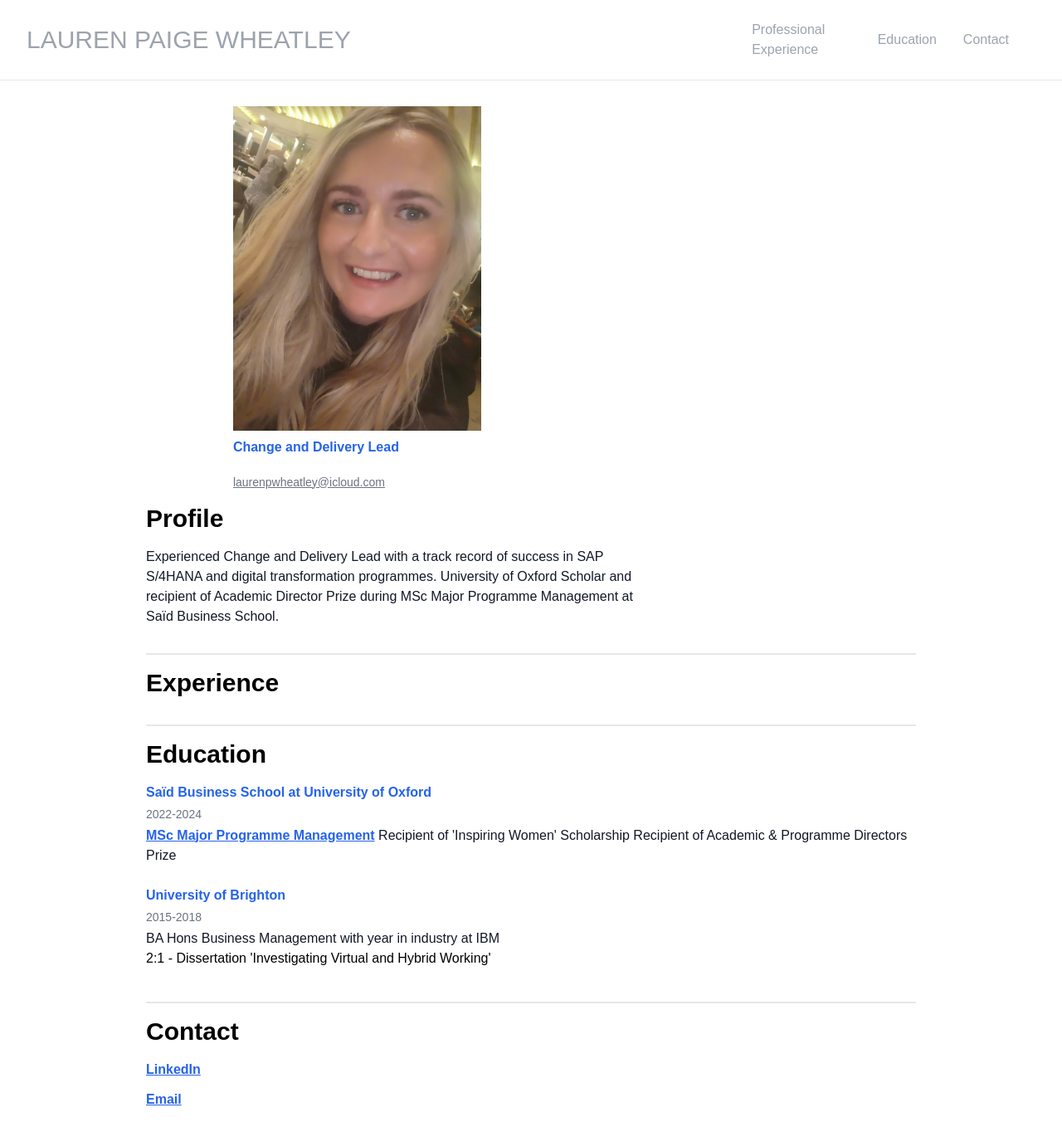
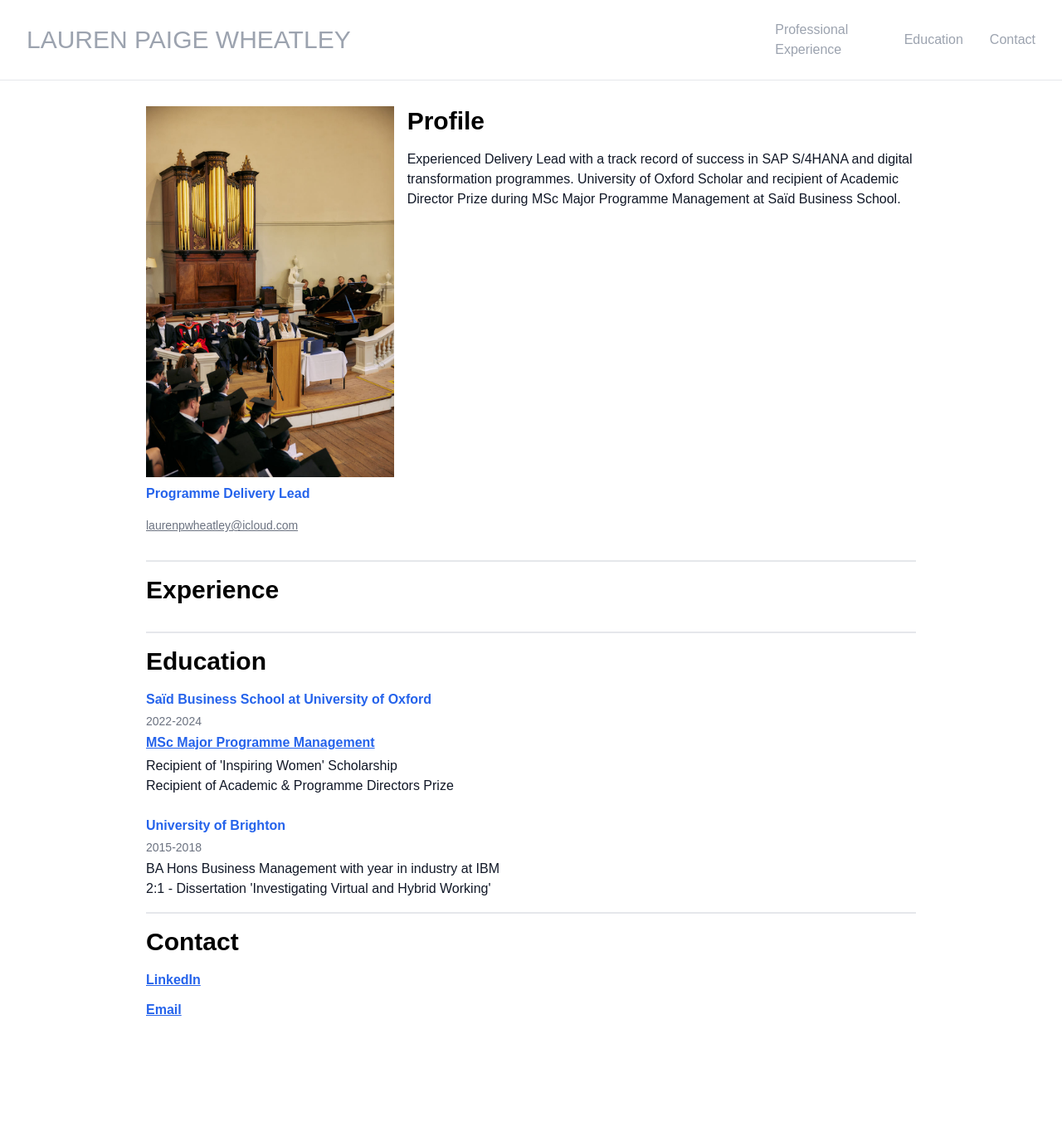
Before and after one commit to lauren11xx/lauren11xx.github.io, a website: page index.html in a window 1280 px wide. Shown: the whole page at 83% size. Drawn offline with Linux system fonts and the light colour scheme; a web font is replaced by a local one.

Commit message:
Update index.html
chatgpt

```diff
--- a/index.html
+++ b/index.html
@@ -5,7 +5,9 @@
     <script async src="https://www.googletagmanager.com/gtag/js?id=G-QSRHKJRS9N"></script>
     <script>
       window.dataLayer = window.dataLayer || [];
-  function gtag(){dataLayer.push(arguments);}
+      function gtag() {
+        dataLayer.push(arguments);
+      }
       gtag('js', new Date());
 
       gtag('config', 'G-QSRHKJRS9N');
@@ -14,19 +16,13 @@
     <meta http-equiv="X-UA-Compatible" content="IE=edge" />
     <meta name="viewport" content="width=device-width, initial-scale=1.0" />
     <meta name="theme-color" content="#ffffff" />
-    <title>Lauren Paige Wheatley </title>
+    <title>Lauren Paige Wheatley</title>
     <meta
       name="description"
-      content="
-    "Experienced Programme Delivery and PMO Lead with a track record of success in SAP S/4HANA and digital transformation programmes.
-          University of Oxford Scholar, MSc Major Programme Management."
+      content="Experienced Programme Delivery and PMO Lead with a track record of success in SAP S/4HANA and digital transformation programmes. University of Oxford Scholar, MSc Major Programme Management."
     />
     <link rel="shortcut icon" href="favicons/favicon.ico" />
-    <link
-      rel="apple-touch-icon"
-      sizes="180x180"
-      href="favicons/apple-touch-icon.png"
-    />
+    <link rel="apple-touch-icon" sizes="180x180" href="favicons/apple-touch-icon.png" />
     <link href="/style-output.css" rel="stylesheet" />
     <link href="https://use.typekit.net/jjn0qjo.css" rel="stylesheet" />
     <link rel="icon" type="image/png" sizes="32x32" href="/favicon-32.png" />
@@ -37,62 +33,30 @@
     <header class="fixed top-0 w-full block border-b border-gray-200 bg-white">
       <nav class="flex w-full items-center justify-around space-x-8 py-6 px-8">
         <div class="flex w-full items-center justify-center md:justify-start">
-          <h1
-            class="text-gray-400 text-2xl md:text-3xl self-start whitespace-nowrap"
-          >
+          <h1 class="text-gray-400 text-2xl md:text-3xl self-start whitespace-nowrap">
             LAUREN PAIGE WHEATLEY
           </h1>
         </div>
-        <a
-          href="#Professional experience"
-          class="hidden md:block text-md text-gray-400 font-medium hover:text-black"
-          >Professional Experience</a
-        >
-        <a
-          href="#education"
-          class="hidden md:block text-md text-gray-400 font-medium hover:text-black"
-          >Education</a
-        >
-        <a
-          href="#contact"
-          class="hidden md:block text-md text-gray-400 font-medium hover:text-black"
-          >Contact</a
-        >
-        <a
-
-        >
+        <a href="#Professional experience" class="hidden md:block text-md text-gray-400 font-medium hover:text-black">Professional Experience</a>
+        <a href="#education" class="hidden md:block text-md text-gray-400 font-medium hover:text-black">Education</a>
+        <a href="#contact" class="hidden md:block text-md text-gray-400 font-medium hover:text-black">Contact</a>
       </nav>
     </header>
 
     <main class="max-w-5xl mx-auto flex flex-col py-32 px-12">
       <div class="grid grid-cols-9 h-full top-32 mb-8 gap-4">
-        <div
-          class="flex flex-col items-center md:items-start col-span-9 md:col-span-3"
-        >
-          <img src="img/Lauren image.jpg" />
-          <p class="text-blue-600 font-semibold text-md mt-2 white">
-            Change and Delivery Lead
-          </p>
-          <div class="mt-3.5 md:mt-0">
-            <a
-
-            >
-          </div>
+        <div class="flex flex-col items-center md:items-start col-span-9 md:col-span-3">
+          <img src="img/6553-1050.jpg" alt="Lauren Paige Wheatley" />
+          <p class="text-blue-600 font-semibold text-md mt-2 white">Programme Delivery Lead</p>
+          <div class="mt-3.5 md:mt-0"></div>
           <div class="hidden space-y-1 md:flex flex-col mt-4">
-            <a
-              href="mailto:=laurenpwheatley@icloud.com"
-              class="text-sm text-gray-500 font-medium underline hover:text-black"
-              >laurenpwheatley@icloud.com</a
-            >
-
+            <a href="mailto:laurenpwheatley@icloud.com" class="text-sm text-gray-500 font-medium underline hover:text-black">laurenpwheatley@icloud.com</a>
           </div>
         </div>
         <section id="about-me" class="space-y-4 col-span-9 md:col-span-6">
           <h2 class="font-extrabold text-3xl text-black">Profile</h2>
           <p class="text-ms text-gray-900 leading-6">
-           Experienced Change and Delivery Lead with a track record of success in
-           SAP S/4HANA and digital transformation programmes. University of Oxford Scholar and recipient of Academic Director Prize during MSc Major
-           Programme Management at Saïd Business School.
+            Experienced Delivery Lead with a track record of success in SAP S/4HANA and digital transformation programmes. University of Oxford Scholar and recipient of Academic Director Prize during MSc Major Programme Management at Saïd Business School.
           </p>
         </section>
       </div>
@@ -101,64 +65,39 @@
           <h2 class="font-extrabold text-3xl text-black">Experience</h2>
           <ul>
             <li>
-              <h3 class="text-md text-blue-600 font-semibold">
-
-
+              <h3 class="text-md text-blue-600 font-semibold"></h3>
+            </li>
+          </ul>
         </section>
         <section id="education" class="space-y-4 pt-4 border-t-2 border-solid">
           <h2 class="font-extrabold text-3xl text-black">Education</h2>
           <ul class="space-y-6">
             <li class="space-y-1">
-              <h3 class="text-md text-blue-600 font-semibold">
-                Saïd Business School at University of Oxford
-              </h3>
+              <h3 class="text-md text-blue-600 font-semibold">Saïd Business School at University of Oxford</h3>
               <p class="text-sm text-gray-500 font-medium">2022-2024</p>
               <p class="text-md text-gray-900">
-               <a
-                href="https://www.sbs.ox.ac.uk/programmes/degrees/msc-major-programme-management"
-                target="_blank"
-                class="text-md text-blue-600 font-semibold underline hover:text-black"
-                >MSc Major Programme Management</a
+                <a href="https://www.sbs.ox.ac.uk/programmes/degrees/msc-major-programme-management" target="_blank" class="text-md text-blue-600 font-semibold underline hover:text-black">MSc Major Programme Management</a>
+              </p>
               <p class="text-md text-gray-900">
-                 Recipient of 'Inspiring Women' Scholarship
+                Recipient of 'Inspiring Women' Scholarship<br>
                 Recipient of Academic & Programme Directors Prize
-                </li>
+              </p>
             </li>
             <li class="space-y-1">
-              <h3 class="text-md text-blue-600 font-semibold">
-                University of Brighton
-              </h3>
+              <h3 class="text-md text-blue-600 font-semibold">University of Brighton</h3>
               <p class="text-sm text-gray-500 font-medium">2015-2018</p>
-              <p class="text-md text-gray-900">
-                BA Hons Business Management with year in industry at IBM
-                </li>
-                2:1 - Dissertation 'Investigating Virtual and Hybrid Working'
-              </p>
+              <p class="text-md text-gray-900">BA Hons Business Management with year in industry at IBM<br>2:1 - Dissertation 'Investigating Virtual and Hybrid Working'</p>
             </li>
           </ul>
         </section>
         <section id="contact" class="space-y-4 pt-4 border-t-2 border-solid">
           <h2 class="font-extrabold text-3xl text-black">Contact</h2>
           <ul class="space-y-3">
-
+            <li>
+              <a href="https://www.linkedin.com/in/lwheatley" target="_blank" class="text-md text-blue-600 font-semibold underline hover:text-black">LinkedIn</a>
             </li>
             <li>
-              <a
-                href="https://www.linkedin.com/in/lwheatley"
-                target="_blank"
-                class="text-md text-blue-600 font-semibold underline hover:text-black"
-                >LinkedIn</a
-              >
-            </li>
-            <li>
-              <a
-                href="mailto:laurenpwheatley@icloud.com"
-                class="text-md text-blue-600 font-semibold underline hover:text-black"
-                >Email</a
-              >
-            </li>
-            <li>
-
+              <a href="mailto:laurenpwheatley@icloud.com" class="text-md text-blue-600 font-semibold underline hover:text-black">Email</a>
             </li>
           </ul>
         </section>
```
Lines whose indentation alone changed are shown as unchanged.
